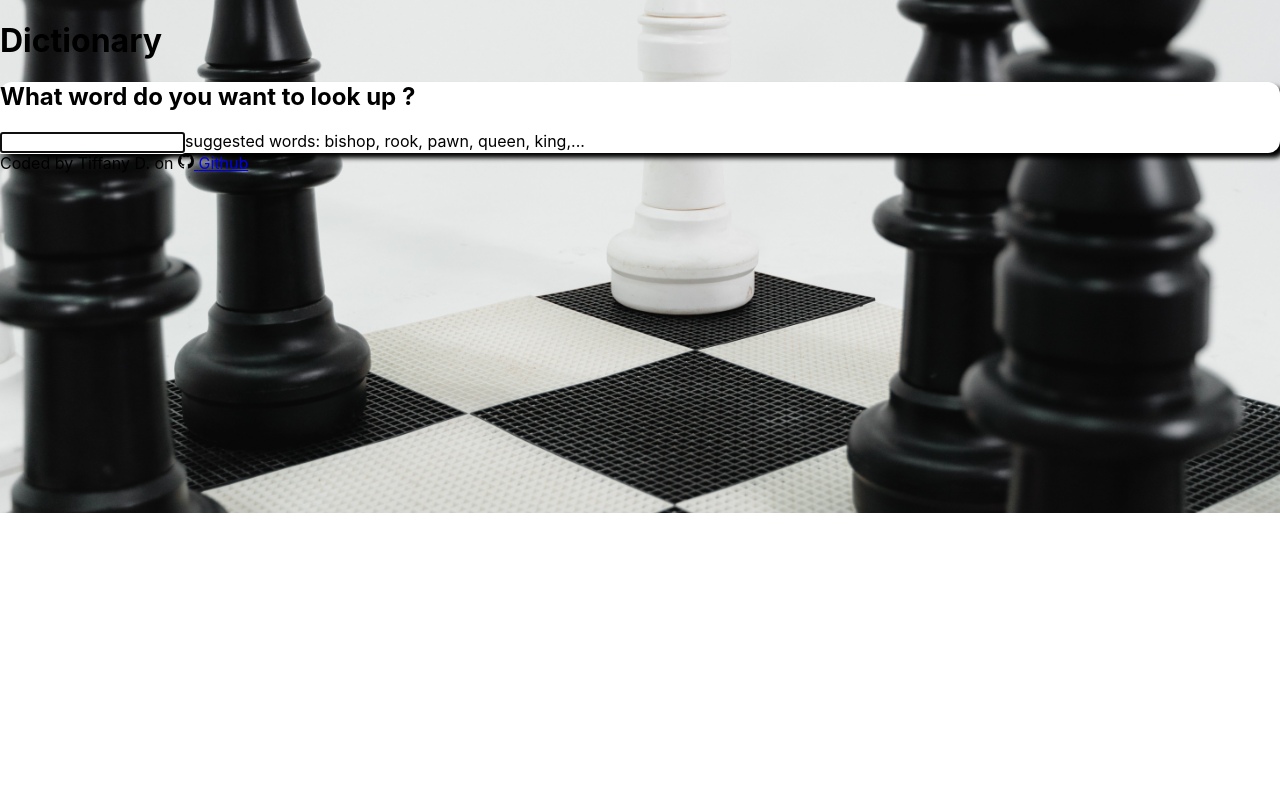
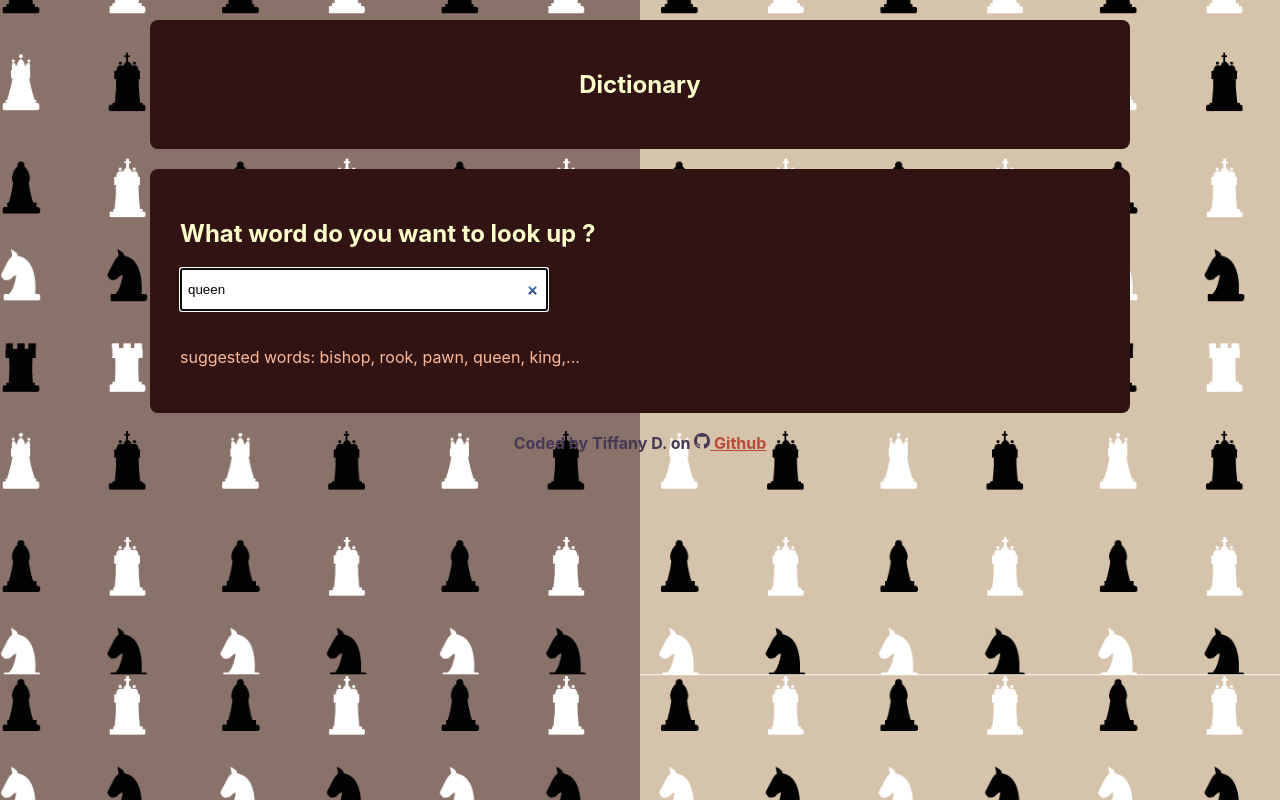
Before and after one commit to Tiffany-D/react-dictionary-project, a React (Create React App) app: page / in a window 1280 px wide. Built offline with nearby package versions, Linux system fonts and the light colour scheme.

Commit message:
improved styling

```diff
--- a/src/App.css
+++ b/src/App.css
@@ -1,7 +1,16 @@
 body {
-    background: url("./chess.jpg");
+    background: url("./chess-pattern.png");
     background-position:center;
-   background-repeat: no-repeat;
     background-size: cover;
 
 }
+
+footer{
+    text-align: center;
+    color: #453953;
+    font-weight: bold;
+}
+
+a{
+    color: #b84a39;
+}
--- /dev/null
+++ b/src/Definition.css
@@ -0,0 +1,5 @@
+h3{
+    color: #fdffcd;
+    font-size: 22px;
+    font-style: italic;
+}
--- a/src/Definition.js
+++ b/src/Definition.js
@@ -1,5 +1,6 @@
 import React from "react";
 import Synonyms from "./Synonyms";
+import "./Definition.css";
 
 export default function Definition(props) {
     return (
--- a/src/Dictionary.css
+++ b/src/Dictionary.css
@@ -1,5 +1,28 @@
-.Dictionary-App section {
-    background:white;
-    border-radius: 12px;
-    box-shadow: 5px 5px 5px black;
+.Dictionary section {
+    background:#321313;
+    border-radius: 8px;
+    padding: 30px;
+    margin: 20px 0;
+    margin-left: 150px;
+    margin-right: 150px;
+
+
 }
+
+h1{
+    text-align: center;
+    color: #fdffcd;
+}
+h2{
+    color: #fdffcd;
+}
+
+ input{
+
+    padding: 12px 6px;
+    width: 40%;
+}
+
+p{
+    color: #fdba9a;
+}
--- a/src/Dictionary.js
+++ b/src/Dictionary.js
@@ -39,10 +39,12 @@ export default function Dictionary(props) {
 
     if (loaded) {
         return (
-            <div className="Dictionary-App">
+            <div className="Dictionary">
+                <section>
                   <h1>
-        Dictionary
+                    Dictionary
         </h1>
+              </section>
                 <section>
 
 
@@ -50,11 +52,13 @@ export default function Dictionary(props) {
           What word do you want to look up ?
        </h2>
                     <form onSubmit={handleSubmit} >
-                        <input type="search" autoFocus={true} onChange={handleKeyword} />
-                        <span>
+                        <input type="search" autoFocus={true} onChange={handleKeyword} defaultValue={props.defaultKeyword}/>
+
+                    </form>
+                    <br/>
+                    <p>
                     suggested words: bishop, rook, pawn, queen, king,...
-                      </span>
-            </form>
+                    </p>
                 </section>
 
                 <SearchResult results={results} />
--- /dev/null
+++ b/src/Phonetics.css
@@ -0,0 +1,9 @@
+
+
+.Phonetics span{
+    color: #fdba9a;
+}
+
+.Phonetics.player{
+    margin: 10px;
+}
--- a/src/Phonetics.js
+++ b/src/Phonetics.js
@@ -1,19 +1,23 @@
 import React from "react";
 import ReactAudioPlayer from 'react-audio-player';
+import "./Phonetics.css";
+
 
 
 export default function Phonetics(props) {
     console.log(props.phonetic);
     return (
-        <section>
-        <div className="Phonetics">
-            <span className="text">
+
+            <div className="Phonetics">
+              <span className="text">
+
         {props.phonetic.text}
 
-            </span>
+           </span>
+            <section className="player">
             <ReactAudioPlayer src={props.phonetic.audio} onPlay controls volume={0.5}/>
+           </section>
+        </div>
 
-        </div>
-        </section>
     );
 }
--- /dev/null
+++ b/src/SearchResult.css
@@ -0,0 +1,7 @@
+.SearchResult section{
+background:#cd9d77;
+    border-radius: 8px;
+    padding: 30px;
+    margin: 40px 0;
+
+}
--- a/src/SearchResult.js
+++ b/src/SearchResult.js
@@ -1,31 +1,40 @@
 import React from "react";
 import Definition from "./Definition";
 import Phonetics from "./Phonetics";
+import "./SearchResult.css";
 
 export default function SearchResult(props) {
     if (props.results) {
 
         return (
-            <section>
-            <div className="SearchResult">
+
+                <div className="SearchResult">
+                  <section>
                 <h2>
                     {props.results.word}
                 </h2>
                 {props.results.phonetics.map(function (phonetic, index) {
                     return (
                         <div key={index}>
+
                             <Phonetics phonetic={phonetic} />
+
                         </div>
+
                     );
                 })}
+                   </section>
                 {props.results.meanings.map(function (results, index) {
-                    return (<div key={index}>
+                    return (<section key={index}>
                         <Definition value={results} />
-                    </div>
+                    </section>
                     );
                 })}
+
+
             </div>
-            </section>
+
+
         );
 
     } else {
--- /dev/null
+++ b/src/Synonyms.css
@@ -0,0 +1,16 @@
+.Syn section{
+    color: #fdba9a;
+
+}
+
+.Syn li{
+    list-style: none;
+    display: inline-block;
+    padding-right: 15px;
+    margin: 5px;
+}
+
+.Syn{
+    margin: 20px 0 0;
+    padding: 0;
+}
--- a/src/Synonyms.js
+++ b/src/Synonyms.js
@@ -1,9 +1,12 @@
 import React from "react";
+import "./Synonyms.css";
+
 
 
 export default function Synonyms(props) {
     if (props.syn) {
         return (
+           <div className="Syn">
             <section>
               <ul className="Synonyms">
                 {props.syn.map(function (syn, index) {
@@ -11,7 +14,7 @@ export default function Synonyms(props) {
                 })}
             </ul>
             </section>
-
+            </div>
 
         );
     } else {
```
Also changed, not shown: src/chess-pattern.png (added), src/chess.jpg (deleted).
